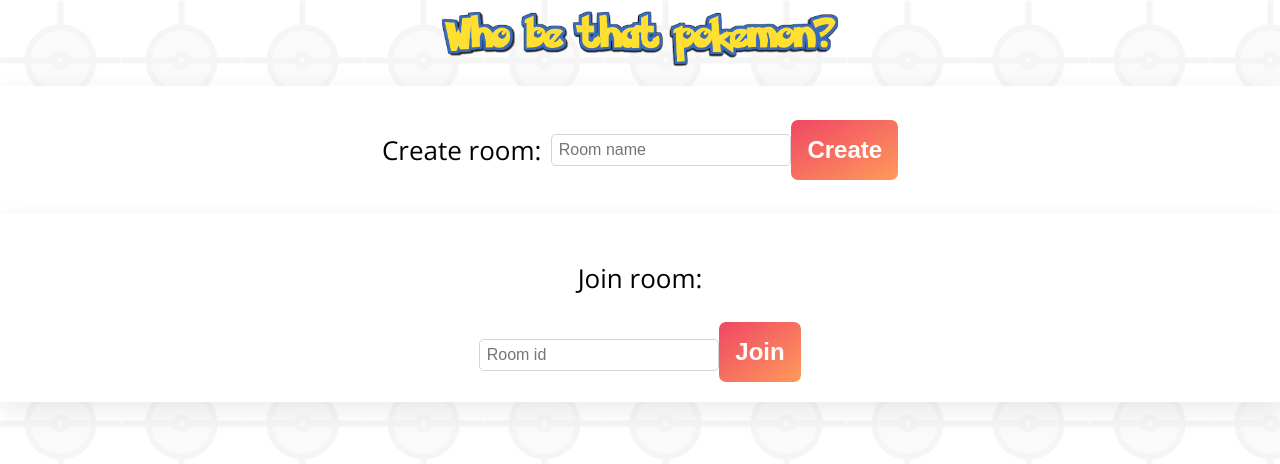
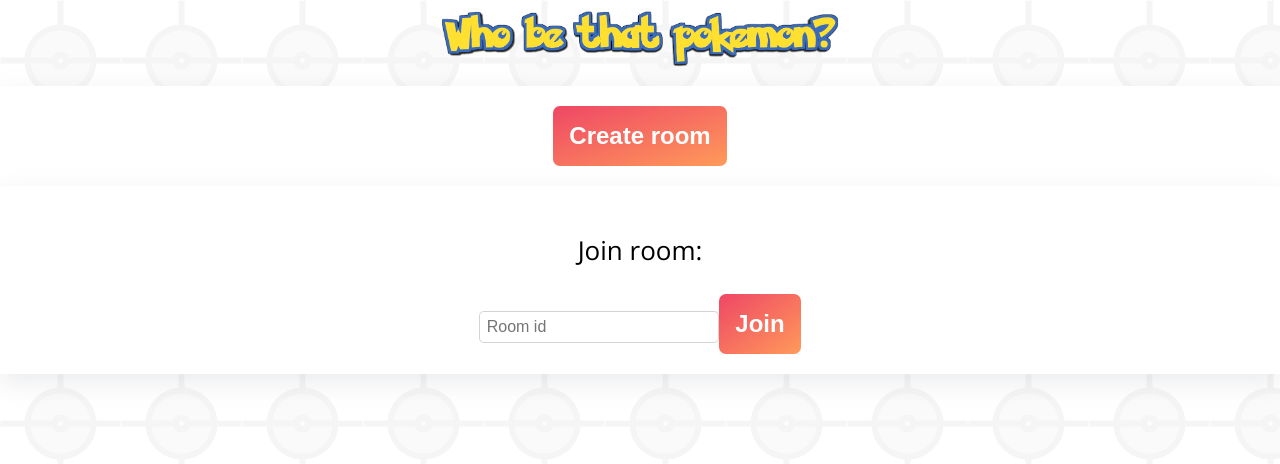
Before and after one commit to vickstrom/whobethatpokemon, a React (Create React App) app: page /room in a window 1280 px wide. Shown: the top 464 px of the page. Built offline with nearby package versions, Linux system fonts and the light colour scheme; no server answers.

Commit message:
Fix: Remove unnecessary text input

```diff
--- a/src/components/presenters/roomPresenter/index.js
+++ b/src/components/presenters/roomPresenter/index.js
@@ -8,7 +8,6 @@ export default function RoomPresenter(props) {
     const messages = ["room does not exist", ""]
     const navigate = useNavigate();
     const [joinRoomInput, setJoinRoomInput] = useState("");
-    const [createRoomInput, setCreateRoomInput] = useState("");
     const [searchParams, setSearchParams] = useSearchParams();
     const [message, setMessage] = useState("");
 
@@ -30,9 +29,6 @@ export default function RoomPresenter(props) {
                                 props.model.joinRoom(props.model.userId, true);
                                 navigate('/play');
                             })
-                    }}
-                    onChange={(e) => {
-                        setCreateRoomInput(e.target.value);
                     }} />
                     <JoinRoomView
                         message={message}
--- a/src/components/view/createRoom/index.js
+++ b/src/components/view/createRoom/index.js
@@ -6,9 +6,7 @@ import Window from '../window';
 export default function CreateRoomView(props) {
     return (
         <Window>
-            <p>Create room:</p>
-            <Input placeholder={'Room name'} onChange={e => {props.onChange(e)}} />
-            <Button color="red" onClick={e => props.onSubmit(e)}>Create</Button>
+            <Button color="red" onClick={e => props.onSubmit(e)}>Create room</Button>
         </Window>
     )
 }
```
